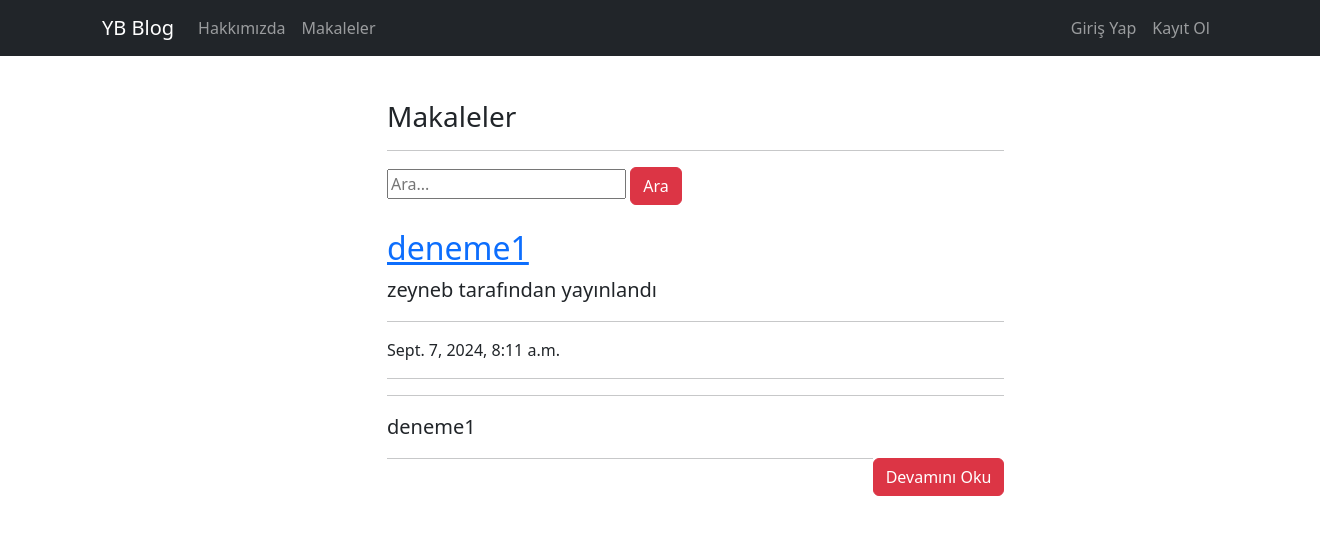
After one commit to zeynepvrl/Django-ORM, a Django app: page /article/ in a window 1320 px wide. The commit adds this page. Shown: the top 535 px of the page. Run offline with Django 5.2, Linux system fonts and the light colour scheme; data comes from the database, SQL or seed files in the repository; both versions use the stored data as it was after the commit; some libraries are stand-ins or nearby versions.

Commit message:
articles sayfası , arama çubuğu

```diff
--- a/article/urls.py
+++ b/article/urls.py
@@ -9,4 +9,5 @@ urlpatterns=[
     path('detail/<int:id>', views.detail, name="detail"),
     path('update/<int:id>', views.ArticleUpdate, name="ArticleUpdate"),
     path('delete/<int:id>', views.ArticleDelete, name="ArticleDelete"),
+    path('', views.articles, name="articles"),
 ]
--- a/article/views.py
+++ b/article/views.py
@@ -52,3 +52,11 @@ def ArticleDelete(reqest, id):
     article.delete()
     messages.info(reqest, "Silme işlemi başarılı")
     return redirect("article:dashboard")
+
+def articles(request):         #bu fonksiyon iki farklı get requestinde çalışacal
+    keyword=request.GET.get('keyword')     #arama çubuğuna basıldığında gönderilen GET requesti bu keyword ü taşır
+    if keyword:
+        articles=Article.objects.filter(title__contains=keyword)
+        return render(request, "articles.html", {"articles":articles})
+    articles=Article.objects.all()
+    return render(request, "articles.html", {"articles":articles})
--- /dev/null
+++ b/templates/articles.html
@@ -0,0 +1,87 @@
+{% extends "layout.html" %}
+
+{% block body %}
+
+<div class ="row">
+
+        <div class="col-md-10 offset-md-3">
+            <div class="col-lg-8">
+                <h3>Makaleler</h3>
+                <hr>
+                </div>
+        </div>
+</div>
+<div class ="row">
+    <div class="col-md-10 offset-md-3">
+        <div class="col-lg-8">
+            <form>
+                 {% csrf_token %}
+                <input type="text" name = "keyword" class="input-sm" maxlength="64" placeholder="Ara...">
+              <button type="submit" class="btn btn-danger">Ara</button>
+            </form>
+      </div>
+    </div>
+
+</div>
+
+
+{% if articles %}
+
+{% for article in articles %}
+<div class="row">
+    <div class="col-md-10 offset-md-3">
+
+    <!-- Post Content Column -->
+    <div class="col-lg-8">
+
+      <!-- Title -->
+      <a href="{% url 'article:detail' article.id %}"><h2 class="mt-4">{{article.title}}</h2></a>
+
+      <!-- Author -->
+      <p class="lead">
+
+        {{article.author.username}} tarafından yayınlandı
+      </p>
+
+      <hr>
+
+      <!-- Date/Time -->
+      <p>{{article.created_date}}</p>
+      <hr>
+      <!-- Preview Image -->
+      {% if article.article_image %}
+      <a href="{% url 'article:detail' article.id %}"><img class="img-fluid rounded" src="{{article.article_image.url}}" alt=""></a>
+      {% endif %}
+
+
+      <hr>
+
+      <!-- Post Content -->
+      <p class="lead">
+          {{article.content|safe|truncatewords:50}}
+      </p>
+
+      <a style ="float : right;" href="{% url 'article:detail' article.id %}" class ="btn btn-danger">Devamını Oku</a>
+      <hr>
+
+        </div>
+      </div>
+      </div>
+
+{% endfor %}
+
+
+{% else %}
+<div class ="row">
+
+    <div class="col-md-10 offset-md-3">
+        <div class="col-lg-8">
+<div class = "alert alert-danger">
+   Makale Bulunamadı
+</div>
+</div>
+</div>
+</div>
+{% endif %}
+
+{% endblock body %}
--- a/templates/detail.html
+++ b/templates/detail.html
@@ -22,7 +22,7 @@
                         <img src="{{article.article_image.url}}" alt="" class="img-fluid rounded">
                         {% endif %}
                         <section class="mb-5">
-                            <p class="fs-5 mb-4">{{article.content}}</p>
+                            <p class="fs-5 mb-4">{{article.content|safe}}</p>
                         </section>
                     </article>
                 </div>
```
Also changed, not shown: db.sqlite3.
